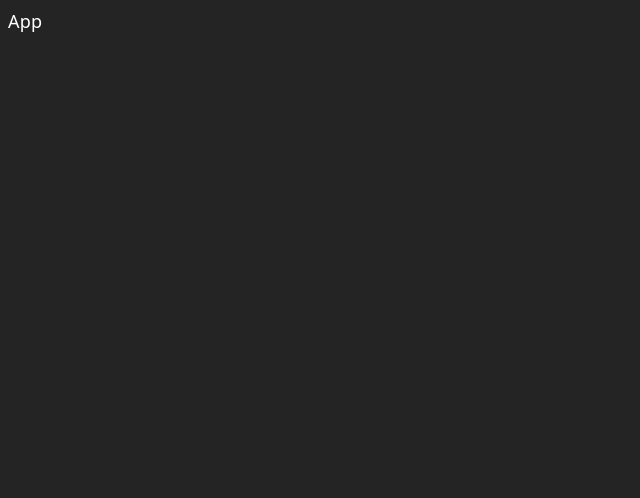
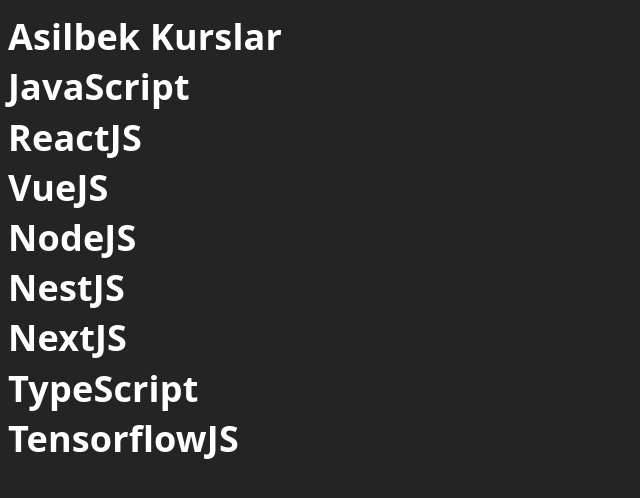
Before and after one commit to asilbek2706/telegram-web-bot-react, a React (Vite) app: page / in a window 1280 px wide. Shown: the top 498 px of the page, without its empty margins (0-640 px from the left). Built offline with nearby package versions, Linux system fonts and the light colour scheme.

Commit message:
#1. Web project

```diff
--- a/src/App.jsx
+++ b/src/App.jsx
@@ -1,9 +1,22 @@
-import './App.css';
+import "./App.css";
+import { getData } from "./constants/db";
+
+const courses = getData();
 
 const App = () => {
   return (
-    <div>App</div>
-  )
-}
+    <>
+      <h1>Asilbek Kurslar</h1>
+      {/* Cards */}
+      <div className="cards__container">
+        {courses.map((course) => (
+          <>
+            <h1>{course.title}</h1>
+          </>
+        ))}
+      </div>
+    </>
+  );
+};
 
-export default App
+export default App;
--- /dev/null
+++ b/src/constants/db.js
@@ -0,0 +1,60 @@
+export function getData() {
+	return [
+		{
+			title: 'JavaScript',
+			price: 17.99,
+			Image:
+				'https://sammi.ac/_next/image?url=https%3A%2F%2Fmedia.graphassets.com%2F3gf746AKRbWNjB8OCoEB&w=3840&q=75',
+			id: 1,
+		},
+		{
+			title: 'ReactJS',
+			price: 15,
+			Image:
+				'https://sammi.ac/_next/image?url=https%3A%2F%2Fmedia.graphassets.com%2F65rcPxsLT9ysJDisXF80&w=3840&q=75',
+			id: 2,
+		},
+		{
+			title: 'VueJS',
+			price: 13.5,
+			Image:
+				'https://sammi.ac/_next/image?url=https%3A%2F%2Fmedia.graphassets.com%2F54vR0DStGoFuZBVkFwWQ&w=3840&q=75',
+			id: 3,
+		},
+		{
+			title: 'NodeJS',
+			price: 13.99,
+			Image:
+				'https://sammi.ac/_next/image?url=https%3A%2F%2Fmedia.graphassets.com%2FmDcwhbguQpyM74jb18M5&w=3840&q=75',
+			id: 4,
+		},
+		{
+			title: 'NestJS',
+			price: 12.5,
+			Image:
+				'https://sammi.ac/_next/image?url=https%3A%2F%2Fmedia.graphassets.com%2FxN7aKkLMQUuD72ikvC1H&w=3840&q=75',
+			id: 5,
+		},
+		{
+			title: 'NextJS',
+			price: 12.99,
+			Image:
+				'https://sammi.ac/_next/image?url=https%3A%2F%2Fmedia.graphassets.com%2FPe94ubZPSCHgXDIPBxTr&w=3840&q=75',
+			id: 6,
+		},
+		{
+			title: 'TypeScript',
+			price: 22.99,
+			Image:
+				'https://sammi.ac/_next/image?url=https%3A%2F%2Fmedia.graphassets.com%2FfZ3plnBeRQ2hJtZNbhNE&w=3840&q=75',
+			id: 7,
+		},
+		{
+			title: 'TensorflowJS',
+			price: 28.99,
+			Image:
+				'https://sammi.ac/_next/image?url=https%3A%2F%2Fmedia.graphassets.com%2FtIMgibghQveiDeJeXDPI&w=3840&q=75',
+			id: 8,
+		},
+	];
+}
```
